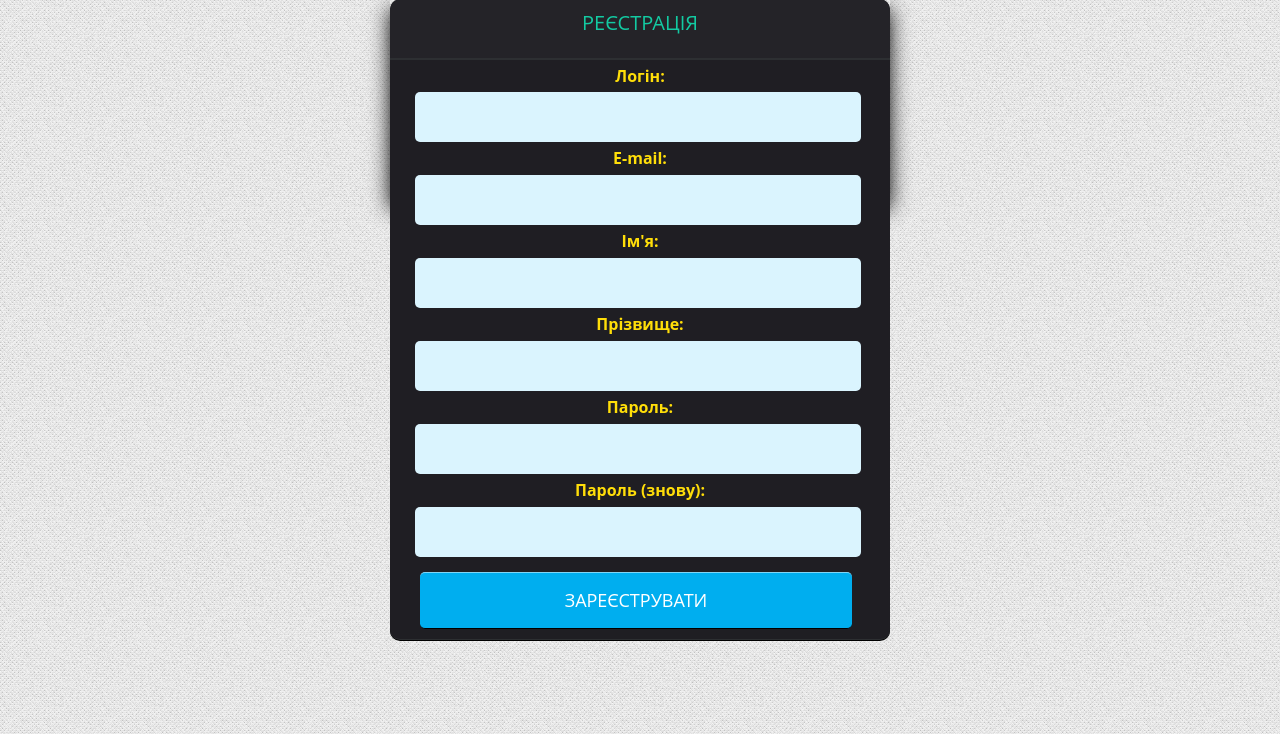
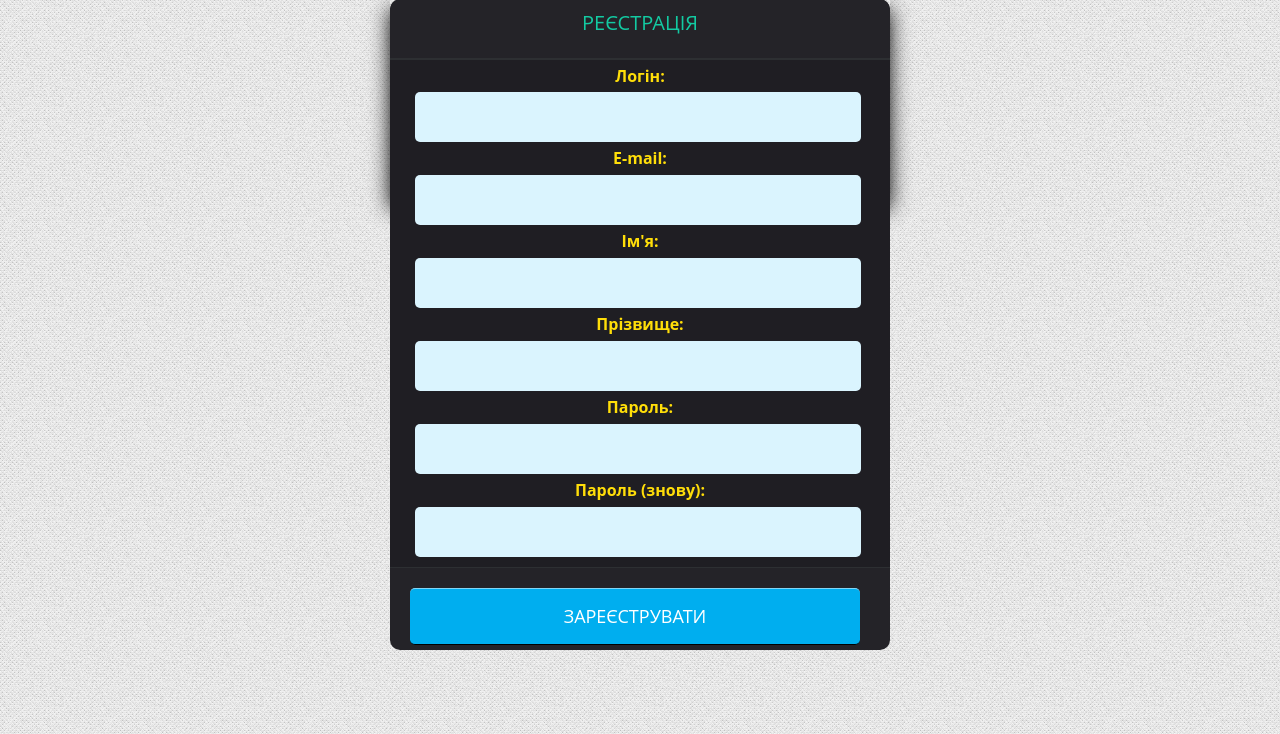
Before and after one commit to drerek/mySTO, a Django app: page /register/ in a window 1280 px wide. Shown: the part 66-800 px from the top of the page. Run offline with Django 3.2, Linux system fonts and the light colour scheme; parts of the project's set-up code (start-up, migrations or seed data) failed here and were passed over.

Commit message:
forma foot

```diff
--- a/loginsys/templates/login.html
+++ b/loginsys/templates/login.html
@@ -36,8 +36,6 @@ location.replace("/home/");
                 <div class="foot__right">
                     {% load ulogin_tags %}
                     {% ulogin_widget %}
-                  <!--  <div class="twit"><a href="#"></a></div>
-                    <div class="face"><a href="#"></a></div> -->
                 </div>
             </div>
         </div>
--- a/loginsys/templates/register.html
+++ b/loginsys/templates/register.html
@@ -27,7 +27,9 @@
                      <div class="valid" id="password1"></div>
                     <label for="id_password2">Пароль (знову):</label> {{ form.password2 }}
                      <div class="valid" id="password2"></div>
-                     <input type="submit" value="Зареєструвати" />
+                 </div>
+                 <div class="main-signin__foot">
+                        <input type="submit" value="Зареєструвати" />
                  </div>
              </div>
          </div>
--- a/static/css/style.css
+++ b/static/css/style.css
@@ -159,7 +159,6 @@ body {
     border-bottom: 1px solid #2d2f32;
     border-top: 1px solid #2d2f32;
     box-shadow: 0px 1px 0px #000;
-    border-radius: 0 0 10px 10px;
 }
 
 .main-signin__registr .main-signin__middle .middle__form__registr {
@@ -220,7 +219,40 @@ body {
 .main-signin__registr .main-signin__middle .middle__form__registr input[type="submit"]:active {
     background: #80d6f7;
 }
+.main-signin__registr .main-signin__foot input[type="submit"]{
+    background: #daf4fe;
+    border-radius: 5px 5px 0 0;
+    border: none;
+    color: #25262a;
+    display: block;
+    margin: 0 20px;
+    outline: none;
+    padding: 15px 0;
+    width: 90%;
+}
+.main-signin__registr .main-signin__foot input[type="submit"] {
+    background: #00aeef;
+    border-radius: 5px;
+    border-bottom: 1px solid #000;
+    border-top: 1px solid #80d6f7;
+    color: #fff;
+    font-size: 18px;
+    margin-top: 15px;
+    cursor: pointer;
+    text-transform: uppercase;
+}
 
+.main-signin__registr .main-signin__foot input[type="submit"]:active {
+    background: #80d6f7;
+}
+.main-signin__registr .main-signin__foot {
+    background: #242328;
+    border-top: 1px solid #2d2f32;
+    border-radius: 0 0 10px 10px;
+    float: left;
+    padding: 5px 0;
+    width: 100%;
+}
 .main-signin .main-signin__foot {
     background: #242328;
     border-top: 1px solid #2d2f32;
```
Also changed, not shown: other parts of static/css/style.css (+1 -33 lines), db.sqlite3.
